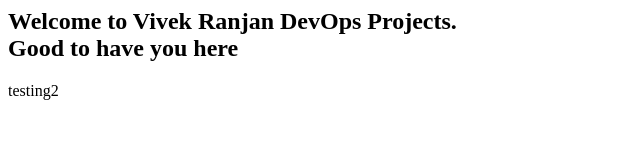
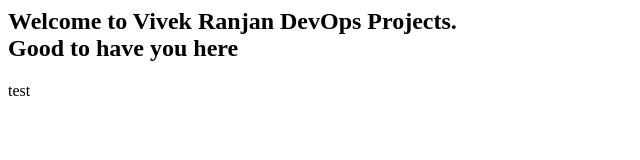
Before and after one commit to VIVEKSRM/MyDockerImages, a plain HTML site: page index.html in a window 1280 px wide. Shown: the full height of the page, 0-640 px from the left. Drawn offline with Linux system fonts and the light colour scheme.

Commit message:
commit 4

```diff
--- a/index.html
+++ b/index.html
@@ -2,6 +2,6 @@
 <head> <title> DevOps Project  - Home Page </title> </head>
 <body>
 	<h2> Welcome to Vivek Ranjan DevOps Projects.<br> Good to have you here </h2>
-	testing2
+	test
 </body>
 </html>
```
